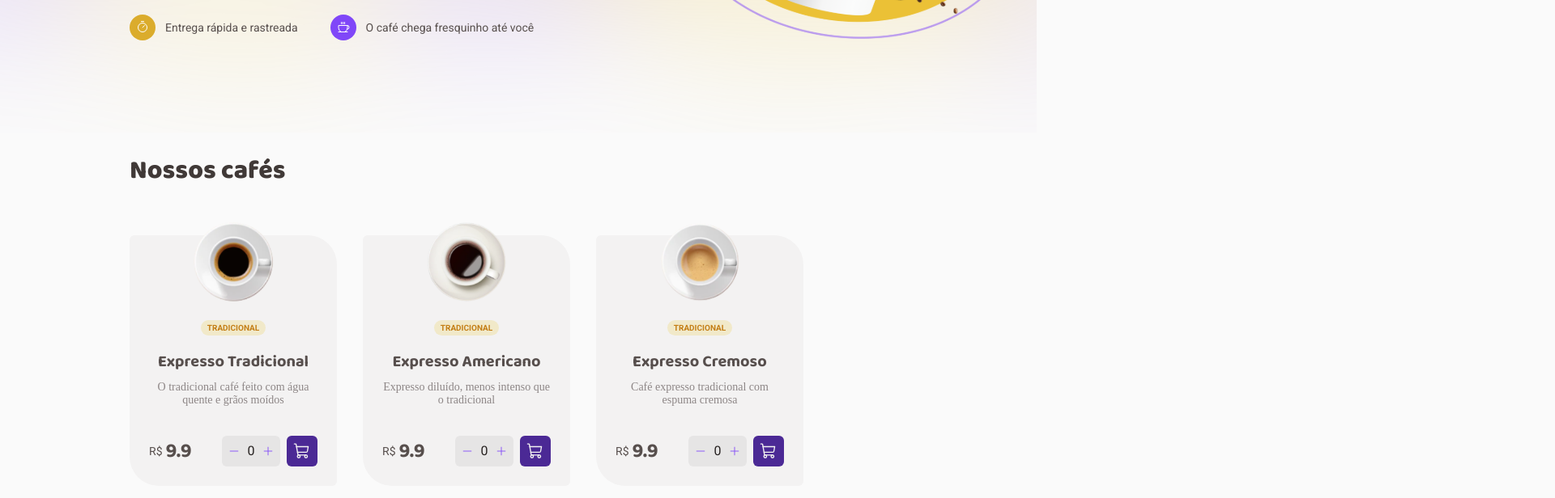
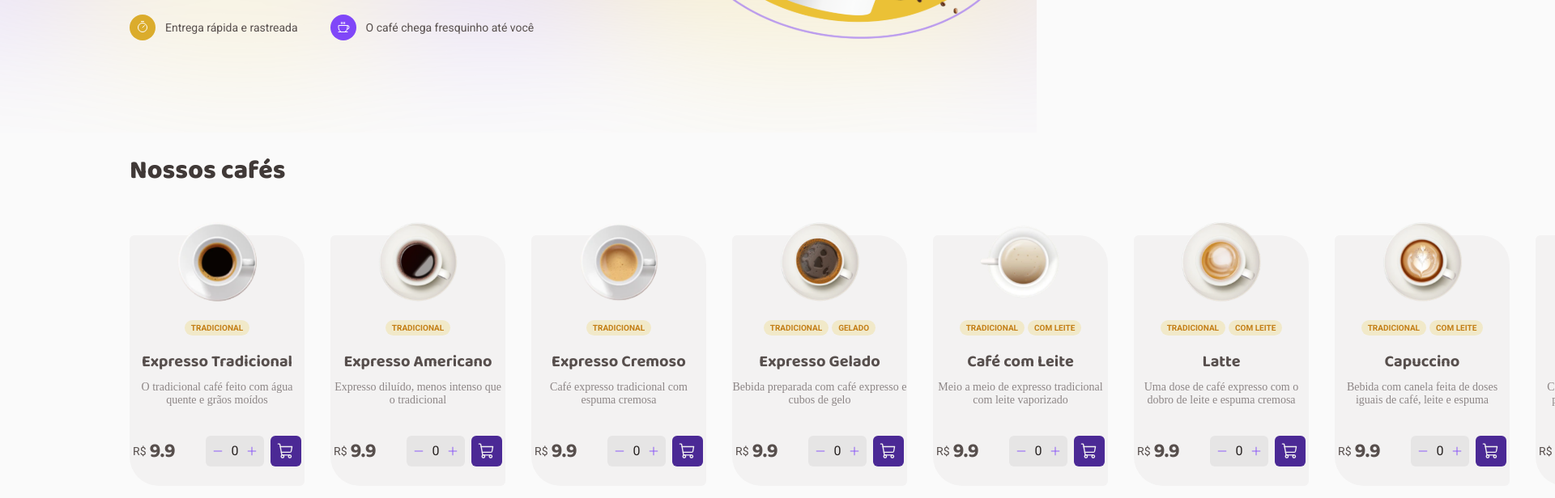
Before and after one commit to LeonamJop/Rocketseat-Ignite-CoffeeDelivery, a React (Vite) app: page / in a window 1280 px wide. Shown: the part 502-1118 px from the top of the page at 81% size, 1920 px wide, since content can reach past the window. Built offline with nearby package versions, Linux system fonts and the light colour scheme.

Commit message:
Criando lista de produtos

```diff
--- a/src/pages/Home/components/ProductList/index.tsx
+++ b/src/pages/Home/components/ProductList/index.tsx
@@ -4,6 +4,17 @@
 import expresso from '../../../../assets/CoffeeList/Expresso.svg'
 import americano from '../../../../assets/CoffeeList/Americano.svg'
 import expressoCremoso from '../../../../assets/CoffeeList/ExpressoCremoso.svg'
+import expressoGelado from '../../../../assets/CoffeeList/CafeGelado.svg'
+import cafeComLeite from '../../../../assets/CoffeeList/cafeComLeite.svg'
+import latte from '../../../../assets/CoffeeList/Latte.svg'
+import capuccino from '../../../../assets/CoffeeList/Capuccino.svg'
+import macchiato from '../../../../assets/CoffeeList/Macchiato.svg'
+import mocaccino from '../../../../assets/CoffeeList/Mocaccino.svg'
+import chocolateQuente from '../../../../assets/CoffeeList/ChocolateQuente.svg'
+import cubano from '../../../../assets/CoffeeList/Cubano.svg'
+import havaiano from '../../../../assets/CoffeeList/Havaiano.svg'
+import arabe from '../../../../assets/CoffeeList/Arabe.svg'
+import irlandes from '../../../../assets/CoffeeList/Irlandes.svg'
 
 const cards = [
   {
@@ -30,6 +41,98 @@
     description: 'Café expresso tradicional com espuma cremosa',
     price: 9.9,
   },
+  {
+    id: 4,
+    image: expressoGelado,
+    tags: ['TRADICIONAL', 'GELADO'],
+    name: 'Expresso Gelado',
+    description: 'Bebida preparada com café expresso e cubos de gelo',
+    price: 9.9,
+  },
+  {
+    id: 5,
+    image: cafeComLeite,
+    tags: ['TRADICIONAL', 'COM LEITE'],
+    name: 'Café com Leite',
+    description: 'Meio a meio de expresso tradicional com leite vaporizado',
+    price: 9.9,
+  },
+  {
+    id: 6,
+    image: latte,
+    tags: ['TRADICIONAL', 'COM LEITE'],
+    name: 'Latte',
+    description:
+      'Uma dose de café expresso com o dobro de leite e espuma cremosa',
+    price: 9.9,
+  },
+  {
+    id: 7,
+    image: capuccino,
+    tags: ['TRADICIONAL', 'COM LEITE'],
+    name: 'Capuccino',
+    description:
+      'Bebida com canela feita de doses iguais de café, leite e espuma',
+    price: 9.9,
+  },
+  {
+    id: 8,
+    image: macchiato,
+    tags: ['TRADICIONAL', 'COM LEITE'],
+    name: 'Macchiato',
+    description:
+      'Café expresso misturado com um pouco de leite quente e espuma',
+    price: 9.9,
+  },
+  {
+    id: 9,
+    image: mocaccino,
+    tags: ['TRADICIONAL', 'COM LEITE'],
+    name: 'Mocaccino',
+    description: 'Café expresso com calda de chocolate, pouco leite e espuma',
+    price: 9.9,
+  },
+  {
+    id: 10,
+    image: chocolateQuente,
+    tags: ['ESPECIAL', 'COM LEITE'],
+    name: 'Chocolate Quente',
+    description: 'Bebida feita com chocolate dissolvido no leite quente e café',
+    price: 9.9,
+  },
+  {
+    id: 11,
+    image: cubano,
+    tags: ['ESPECIAL', 'ALCOÓLICO', 'GELADO'],
+    name: 'Cubano',
+    description:
+      'Drink gelado de café expresso com rum, creme de leite e hortelã',
+    price: 9.9,
+  },
+  {
+    id: 12,
+    image: havaiano,
+    tags: ['ESPECIAL'],
+    name: 'Havaiano',
+    description: 'Bebida adocicada preparada com café e leite de coco',
+    price: 9.9,
+  },
+  {
+    id: 13,
+    image: arabe,
+    tags: ['ESPECIAL'],
+    name: 'Árabe',
+    description: 'Bebida preparada com grãos de café árabe e especiarias',
+    price: 9.9,
+  },
+  {
+    id: 14,
+    image: irlandes,
+    tags: ['ESPECIAL', 'ALCOÓLICO'],
+    name: 'Irlandês',
+    description: 'Bebida a base de café, uísque irlandês, açúcar e chantilly',
+    price: 9.9,
+  },
 ]
 
 export function ProductList() {
```
Also changed, not shown: src/assets/CoffeeList/Mocaccino.svg (added).
